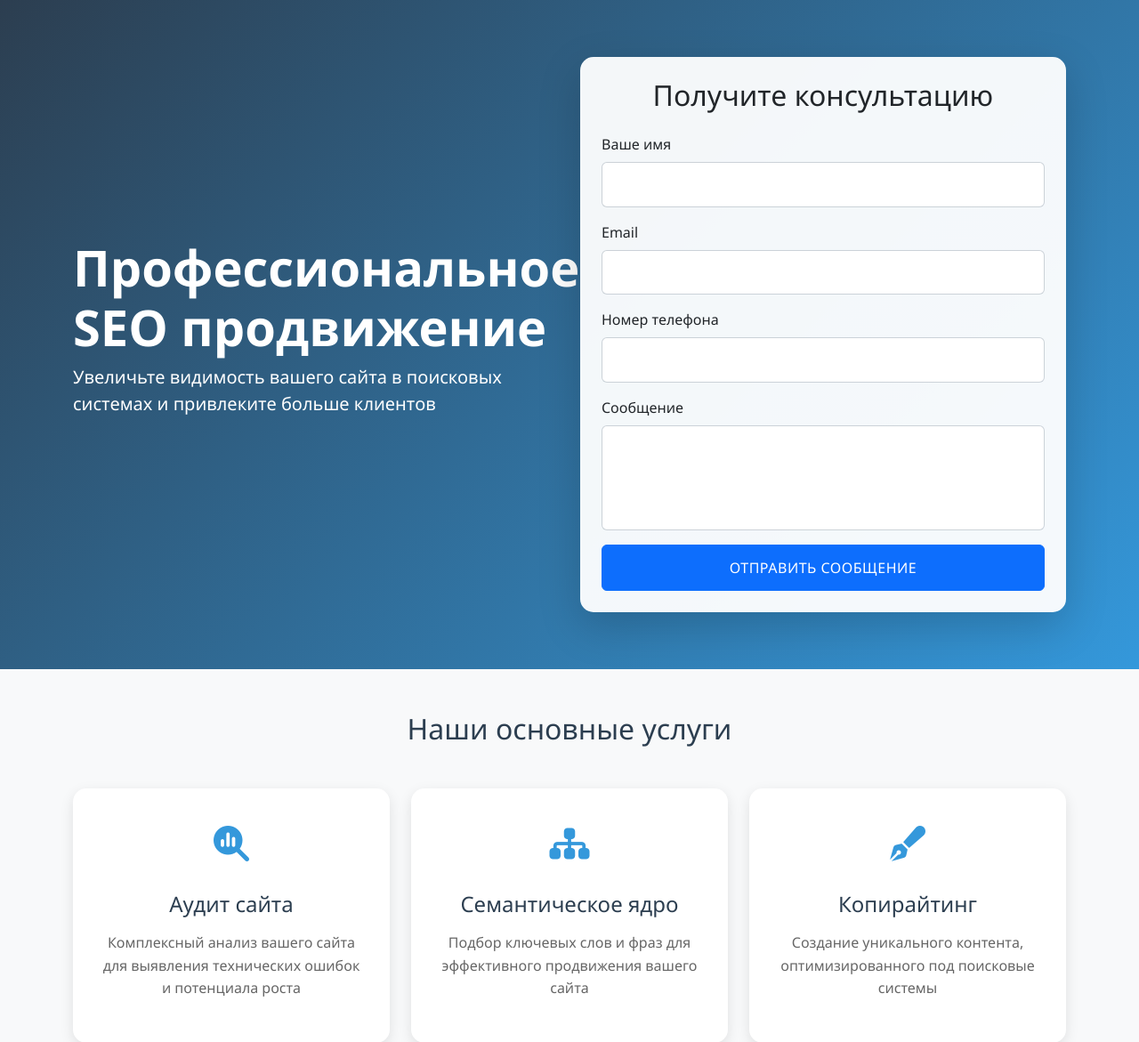
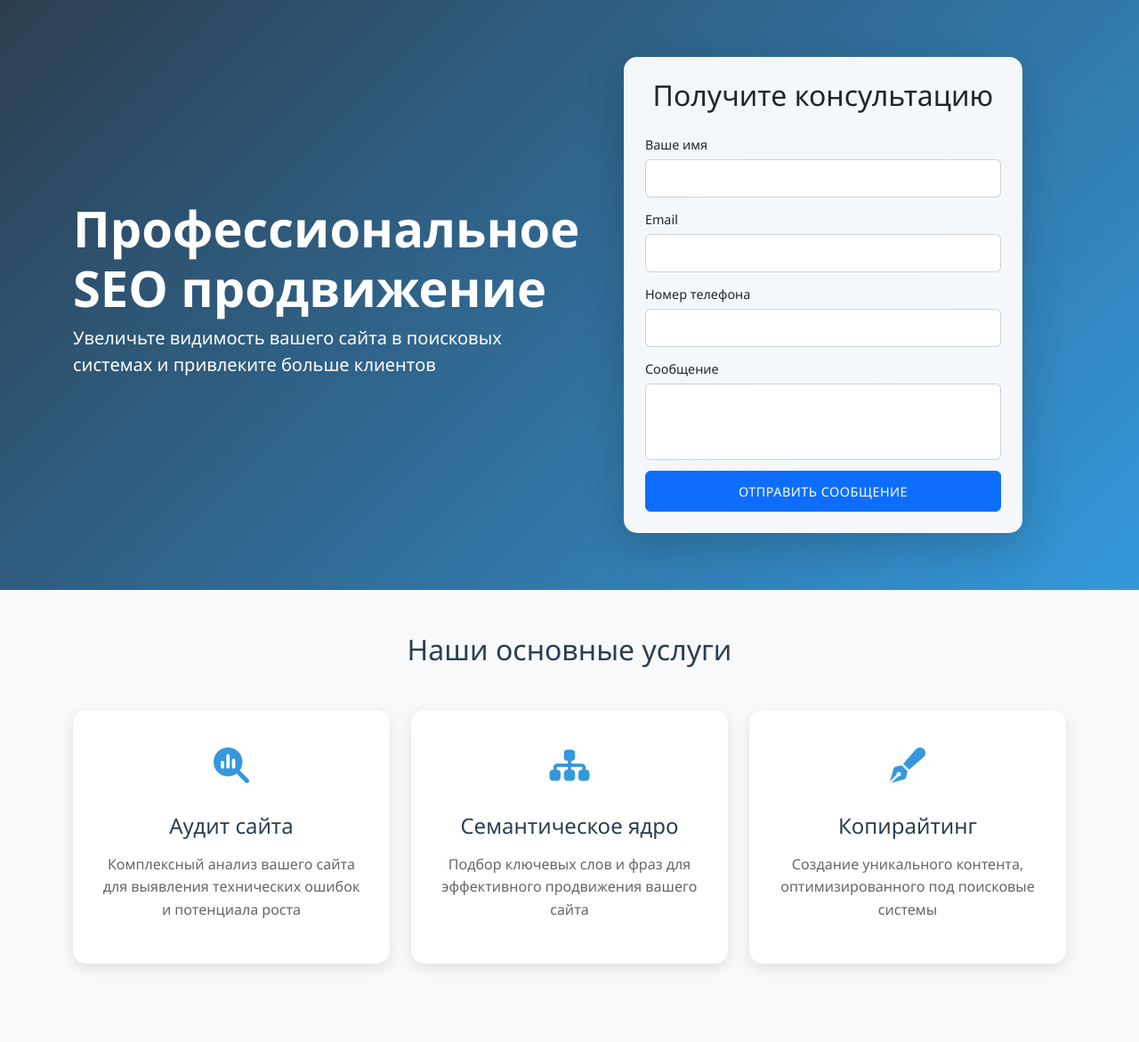
Before and after one commit to MiPolynsky/SeoMaster_1, a Flask app: page / in a window 1280 px wide. Shown: the part 72-1243 px from the top of the page at 89% size. Run offline with Flask 3, Linux system fonts and the light colour scheme; data comes from the database, SQL or seed files in the repository.

Commit message:
Agent query: Проверьте, пожалуйста, как теперь выглядит форма на главной странице. Стала ли она компактнее и появились ли отступы со всех сторон?
Reduce feedback form size and add margin

Screenshot: https://storage.googleapis.com/screenshot-production-us-central1/74f28105-0b3e-4dca-973e-8a69c1d6d330/2975ae39-bf73-4260-905d-bdbb944eee15.jpg

```diff
--- a/static/css/style.css
+++ b/static/css/style.css
@@ -116,20 +116,24 @@ body {
     background: rgba(255, 255, 255, 0.95);
     border: none;
     border-radius: 15px;
+    max-width: 90%;
+    margin: 0 auto;
 }
 
 .hero-section .card-body {
-    padding: 2rem;
+    padding: 1.5rem;
 }
 
 .hero-section .form-label {
     font-weight: 500;
+    font-size: 0.9rem;
+    margin-bottom: 0.3rem;
 }
 
 .hero-section .form-control {
     border: 1px solid rgba(44, 62, 80, 0.2);
-    padding: 0.8rem;
-    font-size: 0.95rem;
+    padding: 0.6rem;
+    font-size: 0.9rem;
 }
 
 .hero-section .form-control:focus {
@@ -139,13 +143,19 @@ body {
 
 .hero-section textarea.form-control {
     resize: none;
+    height: auto;
 }
 
 .hero-section .btn-primary {
-    padding: 0.8rem;
+    padding: 0.7rem;
     font-weight: 500;
     text-transform: uppercase;
     letter-spacing: 0.5px;
+    font-size: 0.9rem;
+}
+
+.hero-section .mb-3 {
+    margin-bottom: 0.8rem !important;
 }
 
 .service-page {
--- a/templates/index.html
+++ b/templates/index.html
@@ -11,6 +11,7 @@
                 <p class="lead">Увеличьте видимость вашего сайта в поисковых системах и привлеките больше клиентов</p>
             </div>
             <div class="col-md-6">
+                <div class="px-4">
                     <div class="card shadow-lg">
                         <div class="card-body p-4">
                             <h2 class="card-title text-dark text-center mb-4">Получите консультацию</h2>
@@ -36,10 +37,11 @@
                                 </div>
                                 <div class="mb-3">
                                     <label for="message" class="form-label text-dark">Сообщение</label>
-                                <textarea class="form-control" id="message" name="message" rows="4" required></textarea>
+                                    <textarea class="form-control" id="message" name="message" rows="3" required></textarea>
                                 </div>
                                 <button type="submit" class="btn btn-primary w-100">Отправить сообщение</button>
                             </form>
+                        </div>
                     </div>
                 </div>
             </div>
```
Lines whose indentation alone changed are shown as unchanged.
